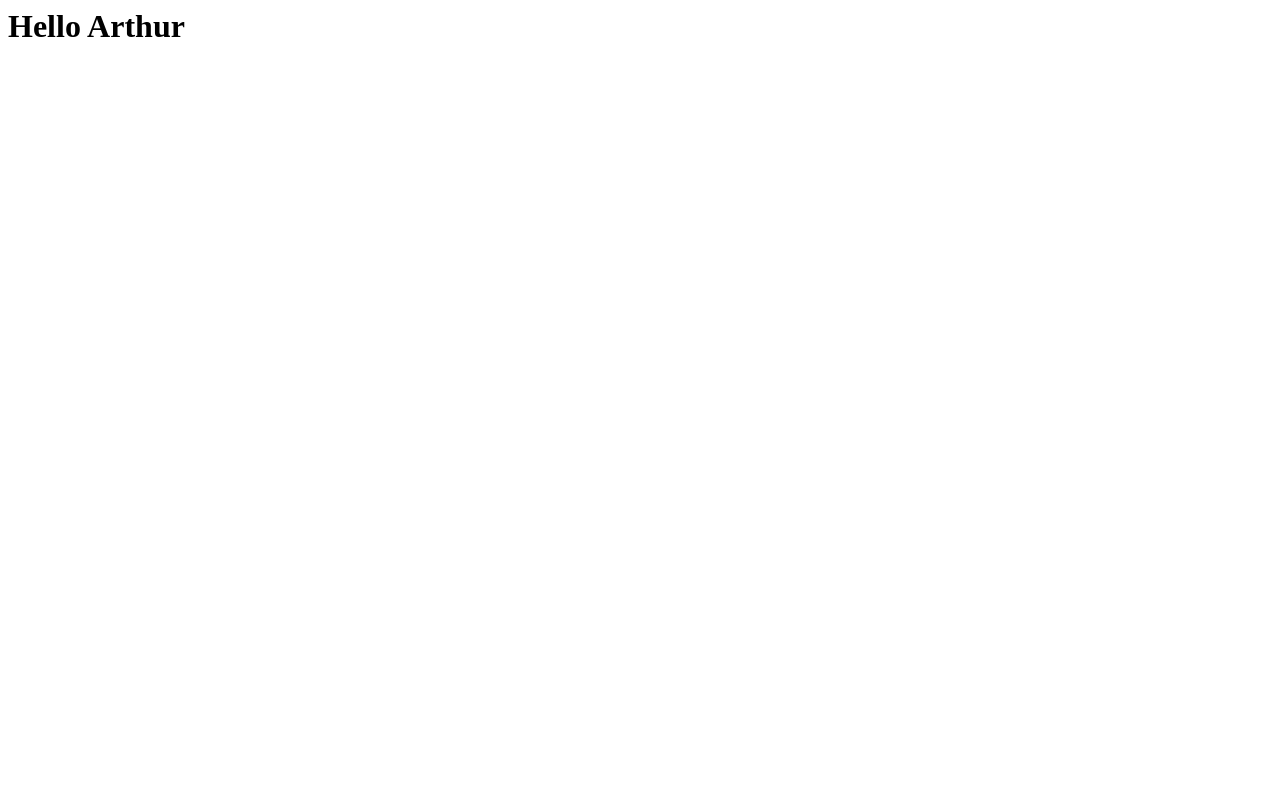
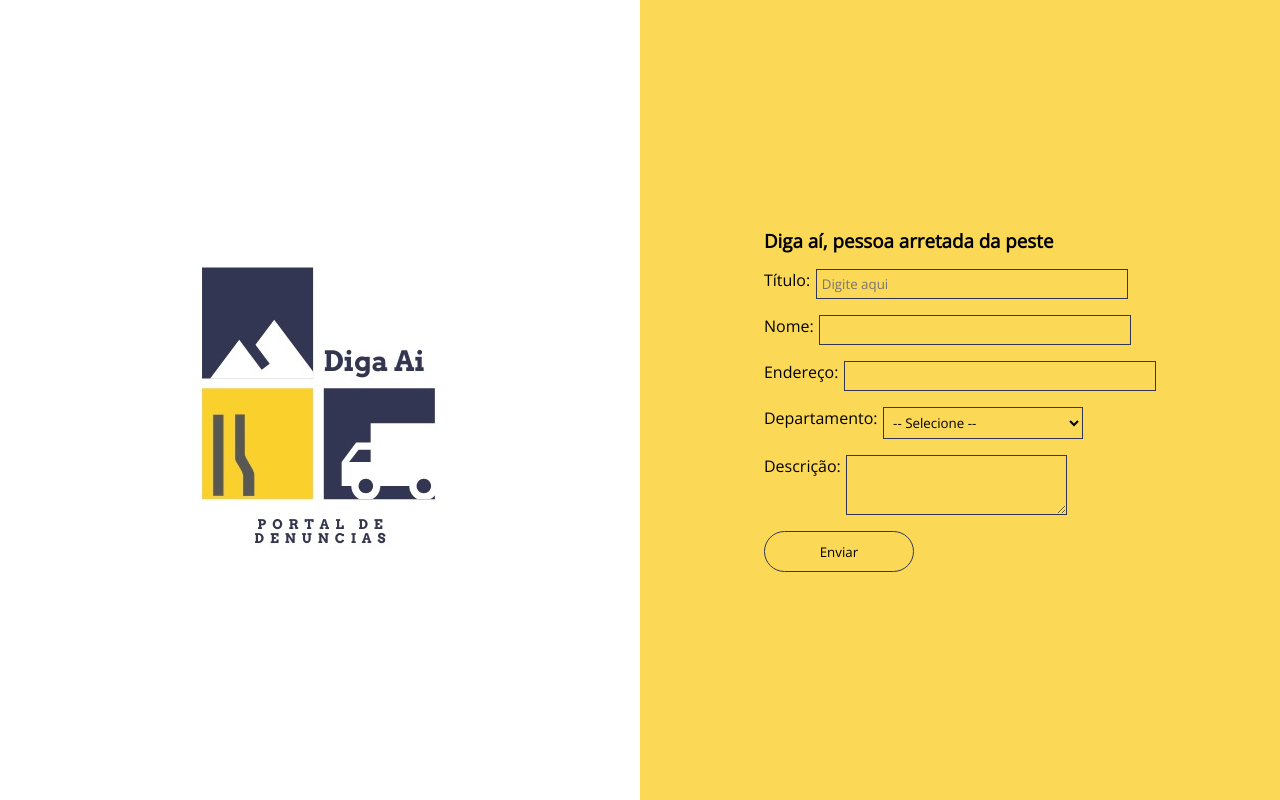
Before and after one commit to Carine-Neris/DigaAI, a Django app: page / in a window 1280 px wide. Before the commit the page is almost empty. Run offline with Django 3.2, Linux system fonts and the light colour scheme.

Commit message:
add html e css ao backend

```diff
--- a/DigaAi/index.html
+++ b/DigaAi/core/templates/index.html
@@ -1,22 +1,24 @@
+{% load static %}
 <!DOCTYPE html>
 <html lang="en">
 <head>
     <meta charset="UTF-8">
     <meta name="viewport" content="width=device-width, initial-scale=1.0">
-    <link rel="stylesheet" href="./assets/css/style.css">
+    <link rel="stylesheet" href="{% static 'css/style.css' %}">
+    <link rel="shortcut icon" href="{% static 'images/logo.ico' %}">
     <title>Diga aí</title>
 </head>
 <body>
     <main>
         <section>
-            <img src="./assets/images/logo.jpeg" alt="logo">
+            <img src="{% static 'images/logo.jpeg' %}" alt="logo">
         </section>
         <section class="form">
             <form>
                 <h3>Diga aí, pessoa arretada da peste</h3>
                 <div>
                     <label>Título:</label>
-                    <input type="text" name="titulo" olaceholder="Digite aqui" />
+                    <input type="text" name="titulo" placeholder="Digite aqui" />
                 </div>
                 <div>
                     <label>Nome:</label>
--- a/DigaAi/core/urls.py
+++ b/DigaAi/core/urls.py
@@ -1,7 +1,6 @@
 from django.urls import path
-from .views import *
-
+from .views import home
 
 urlpatterns = [
-    path('', hello, name='user'),
+    path('', home, name='user'),
 ]
--- a/DigaAi/core/views.py
+++ b/DigaAi/core/views.py
@@ -2,6 +2,5 @@ from django.shortcuts import render
 from django.http import HttpResponse
 
 
-def hello(request):
-    oi = '<h1>Hello Arthur</h1>'
-    return HttpResponse(oi)
+def home(request):
+    return render(request, 'index.html')
--- a/DigaAi/urls.py
+++ b/DigaAi/urls.py
@@ -1,7 +1,5 @@
 from django.contrib import admin
 from django.urls import path, include
-
-
 
 urlpatterns = [
     path('admin/', admin.site.urls),
```
Also changed, not shown: DigaAi/core/static/css/style.css (renamed from DigaAi/assets/css/style.css), DigaAi/core/static/images/logo.ico (added), DigaAi/core/static/images/logo.jpeg (renamed from DigaAi/assets/images/logo.jpeg), 1 other file.
